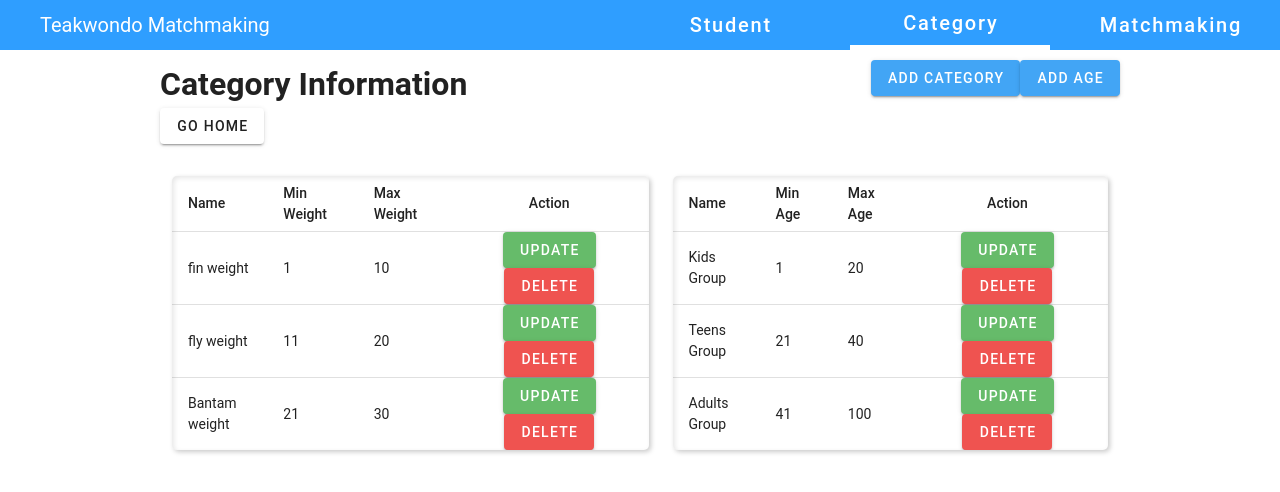
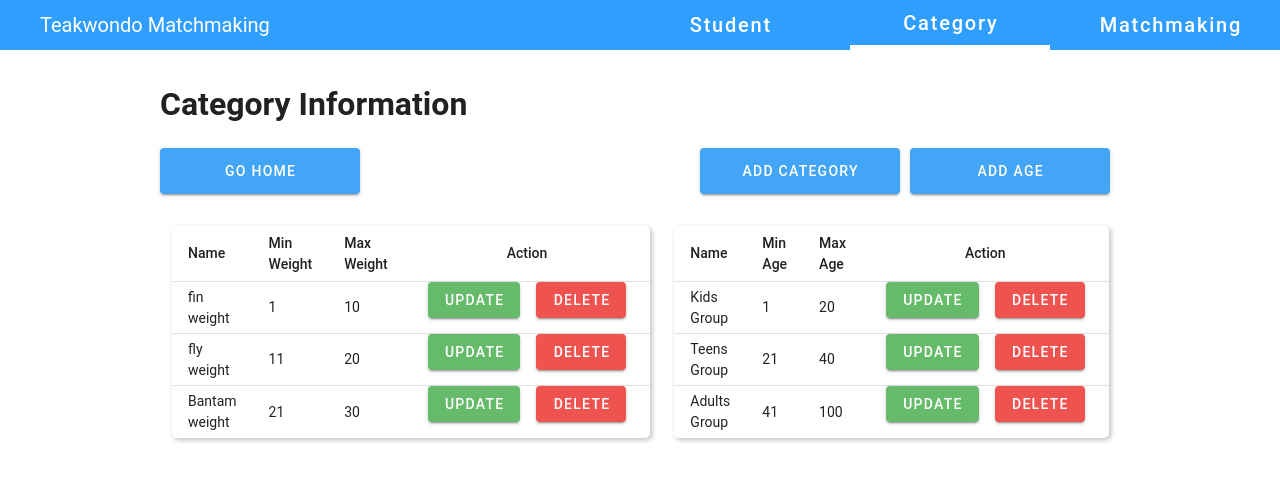
Before and after one commit to mrchaser24/taekWondoMatchmaking, a Vue app: page /Student in a window 1280 px wide. Both pictures are taken after a click on the button "Category". Shown: the top 492 px of the page. Built offline with nearby package versions, Linux system fonts and the light colour scheme.

Commit message:
Update Button design and field alignment

```diff
--- a/src/components/CategoryComponent/AddAge.vue
+++ b/src/components/CategoryComponent/AddAge.vue
@@ -3,6 +3,7 @@
     <template v-slot:activator="{ props }">
       <v-btn
         color="blue-lighten-1"
+        class="global-btn"
         dark
         v-bind="props"
         @click="createAgeDialog = true"
--- a/src/components/CategoryComponent/AddCategory.vue
+++ b/src/components/CategoryComponent/AddCategory.vue
@@ -3,6 +3,7 @@
     <template v-slot:activator="{ props }">
       <v-btn
         color="blue-lighten-1"
+        class="global-btn"
         dark
         v-bind="props"
         @click="createCategoryDialog = true"
--- a/src/components/Header.vue
+++ b/src/components/Header.vue
@@ -19,7 +19,6 @@ export default {
     methods: {
         selectTab(tab){
             this.tabs = tab
-            console.log("CLICKEDD", tab);
             if(tab == 1) this.$router.push('/Student')
             if(tab == 2) this.$router.push('/Category')
             if(tab == 3) this.$router.push('/Matching')
@@ -55,4 +54,10 @@ export default {
     align-items: center;
     margin: 0px 40px;
 }
+
+@media print {
+  .header-main {
+    display: none !important;
+  }
+}
 </style>
--- a/src/components/StudentComponent/AddStudent.vue
+++ b/src/components/StudentComponent/AddStudent.vue
@@ -3,6 +3,7 @@
     <template v-slot:activator="{ props }">
       <v-btn
         color="blue-lighten-1"
+        class="global-btn"
         dark
         v-bind="props"
         @click="createUserDialog = true"
--- a/src/views/CategoryPage/LandingView.vue
+++ b/src/views/CategoryPage/LandingView.vue
@@ -1,16 +1,20 @@
 <template>
   <div class="ma-5 pa-5" style="margin: auto">
     <div
-      class="py-5 d-flex justify-space-between"
+      class="py-5"
       style="width: 80%; margin: 0 auto"
     >
       <div>
-        <h1>Category Information</h1>
-        <v-btn @click="$router.push('/')">Go Home</v-btn>
+        <h1 class="py-5">Category Information</h1>
       </div>
-      <div>
-        <AddCategory />
-        <AddAge />
+      <div class=" d-flex justify-space-between">
+        <div>
+          <v-btn class="global-btn" color="blue-lighten-1" @click="$router.push('/')">Go Home</v-btn>
+        </div>
+        <div>
+          <AddCategory />
+          <AddAge />
+        </div>
       </div>
     </div>
 
@@ -21,7 +25,9 @@
           border-radius: 5px;
           box-shadow:
             2px 2px 5px #cacaca,
-            inset 2px 2px 5px #e7e7e7;
+            2px 2px 5px #e7e7e7;
+          width: 50%;
+          margin: 0 auto;
         "
       >
         <thead fixed-header>
@@ -37,7 +43,7 @@
             <td>{{ categ.name }}</td>
             <td>{{ categ.min }}</td>
             <td>{{ categ.max }}</td>
-            <td class="text-center">
+            <td class="d-flex justify-center">
               <!-- <v-btn class="mx-2" color="success lighten-2">Update</v-btn>
               <v-btn class="mx-2" color="error lighten-2">Delete</v-btn> -->
               <UpdateCategory :data="categ" />
@@ -52,7 +58,9 @@
           border-radius: 5px;
           box-shadow:
             2px 2px 5px #cacaca,
-            inset 2px 2px 5px #e7e7e7;
+            2px 2px 5px #e7e7e7;
+          width: 50%;
+          margin: 0 auto;
         "
       >
         <thead fixed-header>
@@ -68,7 +76,7 @@
             <td>{{ age.name }}</td>
             <td>{{ age.min }}</td>
             <td>{{ age.max }}</td>
-            <td class="text-center">
+            <td class="d-flex justify-center">
               <!-- <v-btn class="mx-2" color="success lighten-2">Update</v-btn>
               <v-btn class="mx-2" color="error lighten-2">Delete</v-btn> -->
               <UpdateAge :data="age" />
--- a/src/views/MatchPage/LandingView.vue
+++ b/src/views/MatchPage/LandingView.vue
@@ -9,15 +9,16 @@
       </div>
       <div class="d-flex justify-space-between">
         <div>
-          <v-btn class="global-btn primary-btn" @click="$router.push('/')">Go Home</v-btn>
+          <v-btn class="global-btn" color="blue-lighten-1" @click="$router.push('/')">Go Home</v-btn>
         </div>
         <div>
           <v-btn
-            class="global-btn primary-btn"
+            class="global-btn"
+            color="blue-lighten-1"
             :disabled="generateButtonEnabled"
             @click="generateMatching()">Generate Match</v-btn>
-          <v-btn class="global-btn primary-btn" @click="shuffle(matchResultList)">Shuffle</v-btn>
-          <v-btn class="global-btn green-btn" style="margin-right: 0px !important" @click="printWindows()">Print</v-btn>
+          <v-btn class="global-btn" color="blue-lighten-1" @click="shuffle(matchResultList)">Shuffle</v-btn>
+          <v-btn class="global-btn" color="green-lighten-1" @click="printWindows()">Print</v-btn>
         </div>
       </div>
     </div>
--- a/src/views/StudentPage/LandingView.vue
+++ b/src/views/StudentPage/LandingView.vue
@@ -1,15 +1,19 @@
 <template>
   <div class="ma-5 pa-5" style="margin: auto">
     <div
-      class="py-5 d-flex justify-space-between"
+      class="py-5"
       style="width: 80%; margin: 0 auto"
     >
       <div>
-        <h1>Student Information</h1>
-        <v-btn @click="$router.push('/')">Go Home</v-btn>
+        <h1 class="py-5">Student Information</h1>
       </div>
-      <div>
-        <AddStudent />
+      <div class="d-flex justify-space-between">
+        <div>
+          <v-btn  class="global-btn" color="blue-lighten-1" @click="$router.push('/')">Go Home</v-btn>
+        </div>
+        <div>
+          <AddStudent />
+        </div>
       </div>
     </div>
 
@@ -45,7 +49,7 @@
             <td>{{ Student.level }}</td>
             <td>{{ Student.gym }}</td>
             <td>{{ Student.instructor }}</td>
-            <td class="text-center">
+            <td class="d-flex justify-center">
               <!-- <v-btn class="mx-2" color="success lighten-2">Update</v-btn> -->
               <!-- <v-btn class="mx-2" color="error lighten-2">Delete</v-btn> -->
               <UpdateStudent :data="Student" />
```
